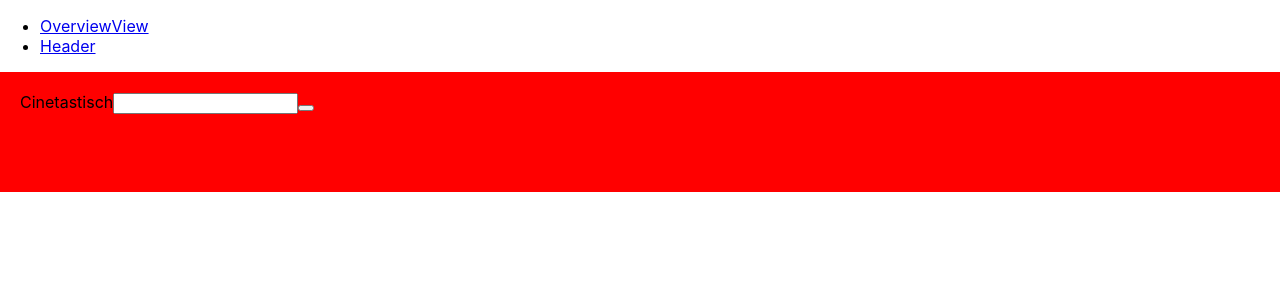
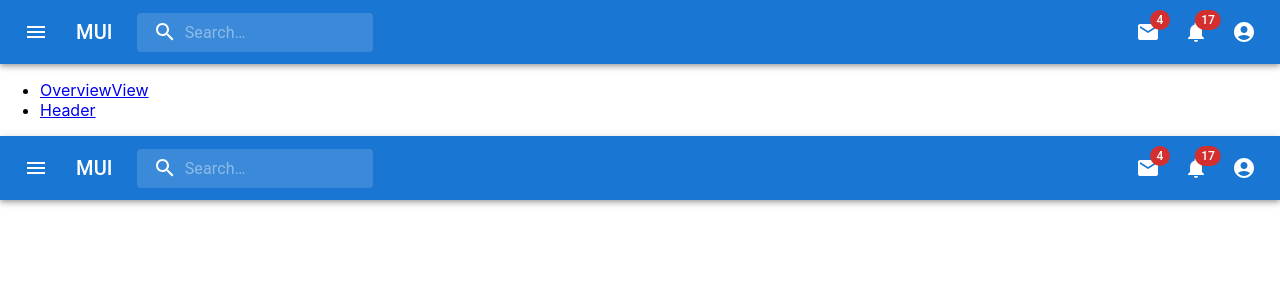
Before and after one commit to KI-Projekt/Kino, a React (Create React App) app: page /header in a window 1280 px wide. Shown: the top 300 px of the page. Built offline with nearby package versions, Linux system fonts and the light colour scheme.

Commit message:
feat: header first setup

```diff
--- a/src/App.tsx
+++ b/src/App.tsx
@@ -9,6 +9,7 @@
   return (
     <BrowserRouter>
     <div>
+      <Header></Header>
       <nav>
         <ul>
           <li>
--- a/src/components/Header.tsx
+++ b/src/components/Header.tsx
@@ -1,16 +1,216 @@
 import * as React from 'react';
-import '../styles/Header.css'
+import { styled, alpha } from '@mui/material/styles';
+import AppBar from '@mui/material/AppBar';
+import Box from '@mui/material/Box';
+import Toolbar from '@mui/material/Toolbar';
+import IconButton from '@mui/material/IconButton';
+import Typography from '@mui/material/Typography';
+import InputBase from '@mui/material/InputBase';
+import Badge from '@mui/material/Badge';
+import MenuItem from '@mui/material/MenuItem';
+import Menu from '@mui/material/Menu';
+import MenuIcon from '@mui/icons-material/Menu';
+import SearchIcon from '@mui/icons-material/Search';
+import AccountCircle from '@mui/icons-material/AccountCircle';
+import MailIcon from '@mui/icons-material/Mail';
+import NotificationsIcon from '@mui/icons-material/Notifications';
+import MoreIcon from '@mui/icons-material/MoreVert';
+
+const Search = styled('div')(({ theme }) => ({
+  position: 'relative',
+  borderRadius: theme.shape.borderRadius,
+  backgroundColor: alpha(theme.palette.common.white, 0.15),
+  '&:hover': {
+    backgroundColor: alpha(theme.palette.common.white, 0.25),
+  },
+  marginRight: theme.spacing(2),
+  marginLeft: 0,
+  width: '100%',
+  [theme.breakpoints.up('sm')]: {
+    marginLeft: theme.spacing(3),
+    width: 'auto',
+  },
+}));
+
+const SearchIconWrapper = styled('div')(({ theme }) => ({
+  padding: theme.spacing(0, 2),
+  height: '100%',
+  position: 'absolute',
+  pointerEvents: 'none',
+  display: 'flex',
+  alignItems: 'center',
+  justifyContent: 'center',
+}));
+
+const StyledInputBase = styled(InputBase)(({ theme }) => ({
+  color: 'inherit',
+  '& .MuiInputBase-input': {
+    padding: theme.spacing(1, 1, 1, 0),
+    // vertical padding + font size from searchIcon
+    paddingLeft: `calc(1em + ${theme.spacing(4)})`,
+    transition: theme.transitions.create('width'),
+    width: '100%',
+    [theme.breakpoints.up('md')]: {
+      width: '20ch',
+    },
+  },
+}));
 
 function Header() {
-    return (
-        <div className="rmdb-header">
-            <div className="rmdb-header-content">
-                <text className="rmdb-logo">Cinetastisch</text>
-                <input/>
-                <button></button>
-            </div>
-        </div>
-     );
+  const [anchorEl, setAnchorEl] = React.useState<null | HTMLElement>(null);
+  const [mobileMoreAnchorEl, setMobileMoreAnchorEl] =
+    React.useState<null | HTMLElement>(null);
+
+  const isMenuOpen = Boolean(anchorEl);
+  const isMobileMenuOpen = Boolean(mobileMoreAnchorEl);
+
+  const handleProfileMenuOpen = (event: React.MouseEvent<HTMLElement>) => {
+    setAnchorEl(event.currentTarget);
+  };
+
+  const handleMobileMenuClose = () => {
+    setMobileMoreAnchorEl(null);
+  };
+
+  const handleMenuClose = () => {
+    setAnchorEl(null);
+    handleMobileMenuClose();
+  };
+
+  const handleMobileMenuOpen = (event: React.MouseEvent<HTMLElement>) => {
+    setMobileMoreAnchorEl(event.currentTarget);
+  };
+
+  const menuId = 'primary-search-account-menu';
+  const renderMenu = (
+    <Menu
+      anchorEl={anchorEl}
+      anchorOrigin={{
+        vertical: 'top',
+        horizontal: 'right',
+      }}
+      id={menuId}
+      keepMounted
+      transformOrigin={{
+        vertical: 'top',
+        horizontal: 'right',
+      }}
+      open={isMenuOpen}
+      onClose={handleMenuClose}
+    >
+      <MenuItem onClick={handleMenuClose}>Profile</MenuItem>
+      <MenuItem onClick={handleMenuClose}>My account</MenuItem>
+    </Menu>
+  );
+
+  const mobileMenuId = 'primary-search-account-menu-mobile';
+  const renderMobileMenu = (
+    <Menu
+      anchorEl={mobileMoreAnchorEl}
+      anchorOrigin={{
+        vertical: 'top',
+        horizontal: 'right',
+      }}
+      id={mobileMenuId}
+      keepMounted
+      transformOrigin={{
+        vertical: 'top',
+        horizontal: 'right',
+      }}
+      open={isMobileMenuOpen}
+      onClose={handleMobileMenuClose}
+    >
+      <MenuItem onClick={handleProfileMenuOpen}>
+        <IconButton
+          size="large"
+          aria-label="account of current user"
+          aria-controls="primary-search-account-menu"
+          aria-haspopup="true"
+          color="inherit"
+        >
+          <AccountCircle />
+        </IconButton>
+        <p>Profile</p>
+      </MenuItem>
+    </Menu>
+  );
+
+  return (
+    <Box sx={{ flexGrow: 1 }}>
+      <AppBar position="static">
+        <Toolbar>
+          <IconButton
+            size="large"
+            edge="start"
+            color="inherit"
+            aria-label="open drawer"
+            sx={{ mr: 2 }}
+          >
+            <MenuIcon />
+          </IconButton>
+          <Typography
+            variant="h6"
+            noWrap
+            component="div"
+            sx={{ display: { xs: 'none', sm: 'block' } }}
+          >
+            MUI
+          </Typography>
+          <Search>
+            <SearchIconWrapper>
+              <SearchIcon />
+            </SearchIconWrapper>
+            <StyledInputBase
+              placeholder="Search…"
+              inputProps={{ 'aria-label': 'search' }}
+            />
+          </Search>
+          <Box sx={{ flexGrow: 1 }} />
+          <Box sx={{ display: { xs: 'none', md: 'flex' } }}>
+            <IconButton size="large" aria-label="show 4 new mails" color="inherit">
+              <Badge badgeContent={4} color="error">
+                <MailIcon />
+              </Badge>
+            </IconButton>
+            <IconButton
+              size="large"
+              aria-label="show 17 new notifications"
+              color="inherit"
+            >
+              <Badge badgeContent={17} color="error">
+                <NotificationsIcon />
+              </Badge>
+            </IconButton>
+            <IconButton
+              size="large"
+              edge="end"
+              aria-label="account of current user"
+              aria-controls={menuId}
+              aria-haspopup="true"
+              onClick={handleProfileMenuOpen}
+              color="inherit"
+            >
+              <AccountCircle />
+            </IconButton>
+          </Box>
+          <Box sx={{ display: { xs: 'flex', md: 'none' } }}>
+            <IconButton
+              size="large"
+              aria-label="show more"
+              aria-controls={mobileMenuId}
+              aria-haspopup="true"
+              onClick={handleMobileMenuOpen}
+              color="inherit"
+            >
+              <MoreIcon />
+            </IconButton>
+          </Box>
+        </Toolbar>
+      </AppBar>
+      {renderMobileMenu}
+      {renderMenu}
+    </Box>
+  );
 }
 
 export default Header;
```
